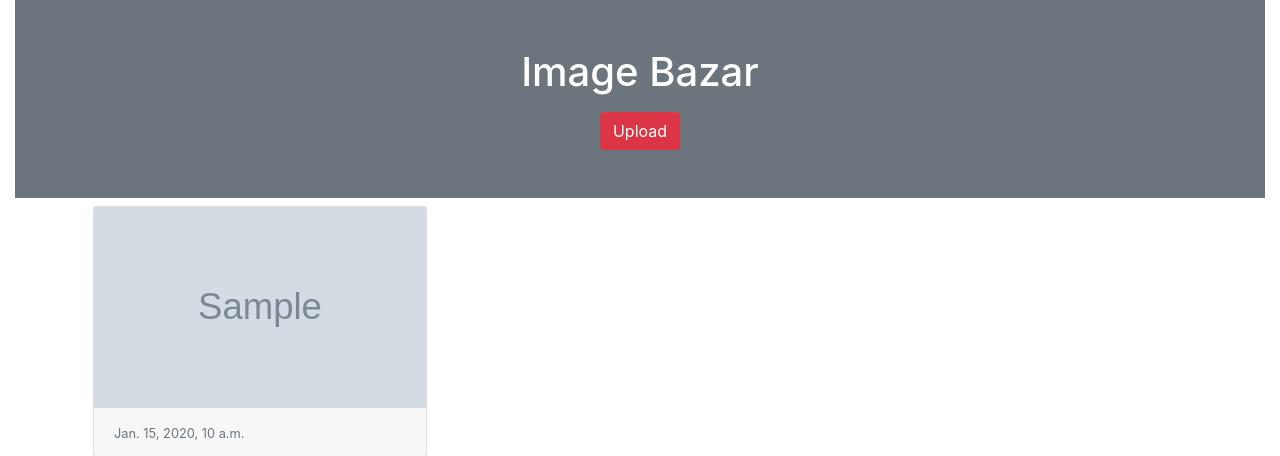
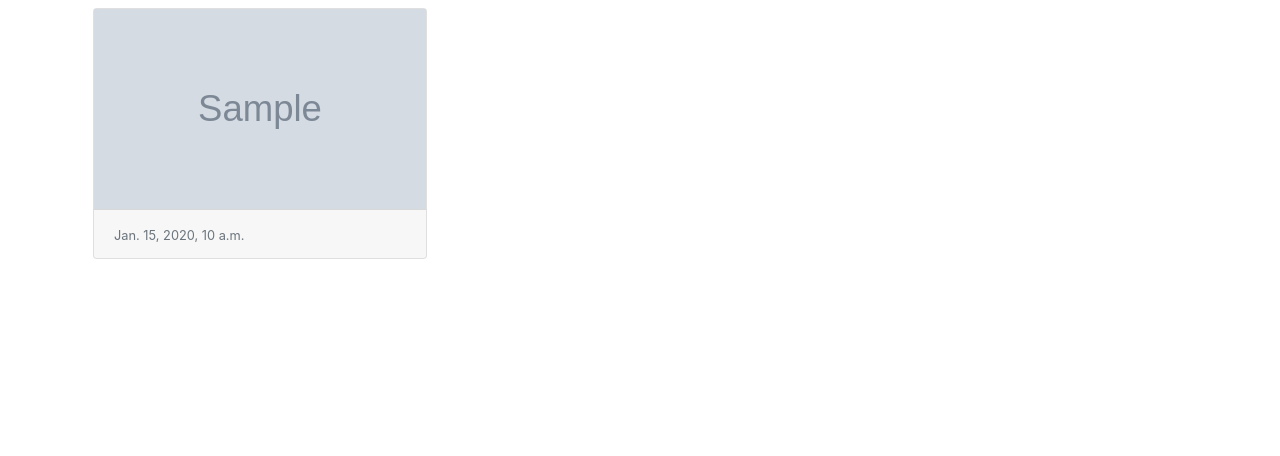
Before and after one commit to Nitesh-Singh-5/ImageBazar, a Django app: template myapp/templates/myapp/home.html in a window 1280 px wide. Shown: the top 456 px of the page. Run offline with Django 3.2, Linux system fonts and the light colour scheme; the template is opened without the code that fills it: values that come from a table or form of the project are taken from there, most other values are stand-ins (such as "Sample title", 1, 10 or a date in 2020); grey boxes marked "Sample" are stand-in pictures.

Commit message:
updated home.html

```diff
--- a/myapp/templates/myapp/home.html
+++ b/myapp/templates/myapp/home.html
@@ -12,14 +12,7 @@
   </head>
   <body>
     <div class="container-fluid">
-    <div class="py-5 text-center bg-secondary text-white">
-        <h1 class="mb-3">Image Bazar</h1>
-        <form action="" method="POST" enctype="multipart/form-data">
-            {% csrf_token %}
-            {{form}}
-            <input type="submit" value="Upload" class="btn btn-danger">
-        </form>
-    </div>
+
 </div>
     <div class="container">
         <div class="row">
```
